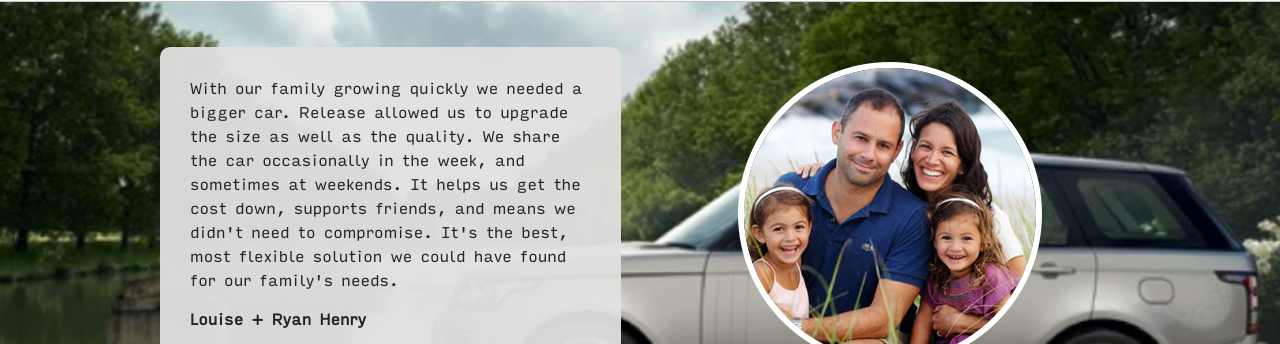
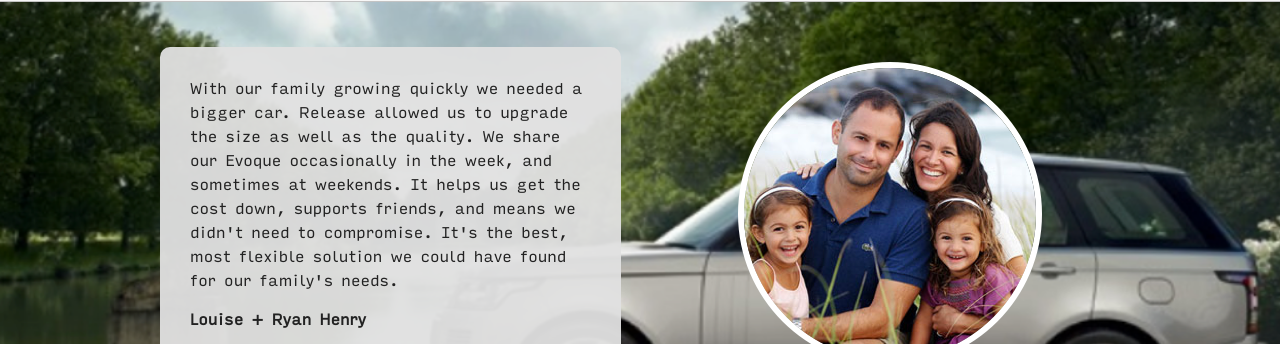
Before and after one commit to releasefinance/releasefinance.github.io, a Jekyll site: the page built from evoque.html, in a window 1280 px wide and 900 px high, scrolled down 1739 px. Shown: the part 180-524 px from the top of the window. Built offline with Jekyll 4.4.1, drawn with Linux system fonts in a browser that asks for light colours; nearby versions of some CDN libraries; comment, search, counter and statistics services are not loaded.

Commit message:
Update evoque.html

```diff
--- a/evoque.html
+++ b/evoque.html
@@ -39,7 +39,7 @@ howitworks:
   image  : ui.png
 
 testimonial:
-  quote : With our family growing quickly we needed a bigger car. Release allowed us to upgrade the size as well as the quality. We share the car occasionally in the week, and sometimes at weekends. It helps us get the cost down, supports friends, and means we didn't need to compromise. It's the best, most flexible solution we could have found for our family's needs.
+  quote : With our family growing quickly we needed a bigger car. Release allowed us to upgrade the size as well as the quality. We share our Evoque occasionally in the week, and sometimes at weekends. It helps us get the cost down, supports friends, and means we didn't need to compromise. It's the best, most flexible solution we could have found for our family's needs.
   name  : Louise + Ryan Henry
   image   : testimonial_people_1.png
   bg    : testimonial_bg_1.png
```
